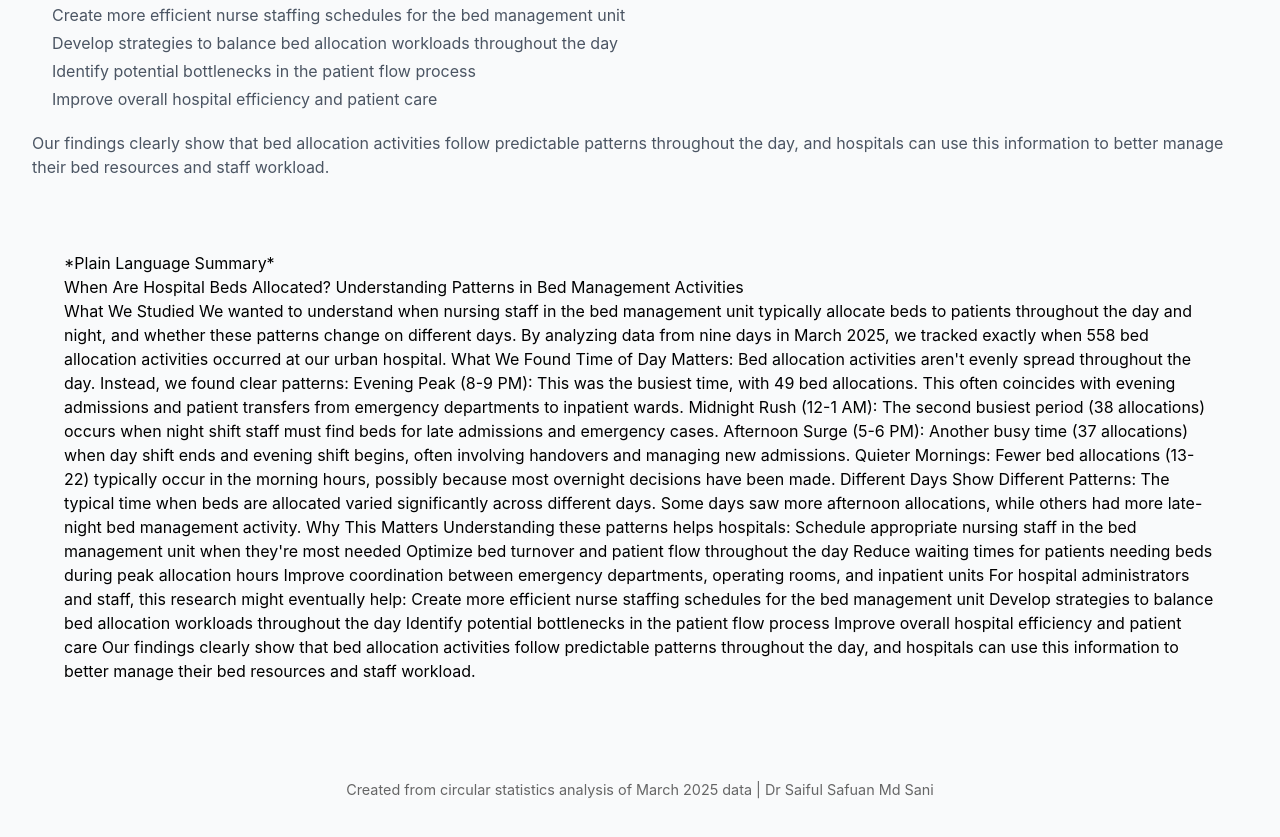
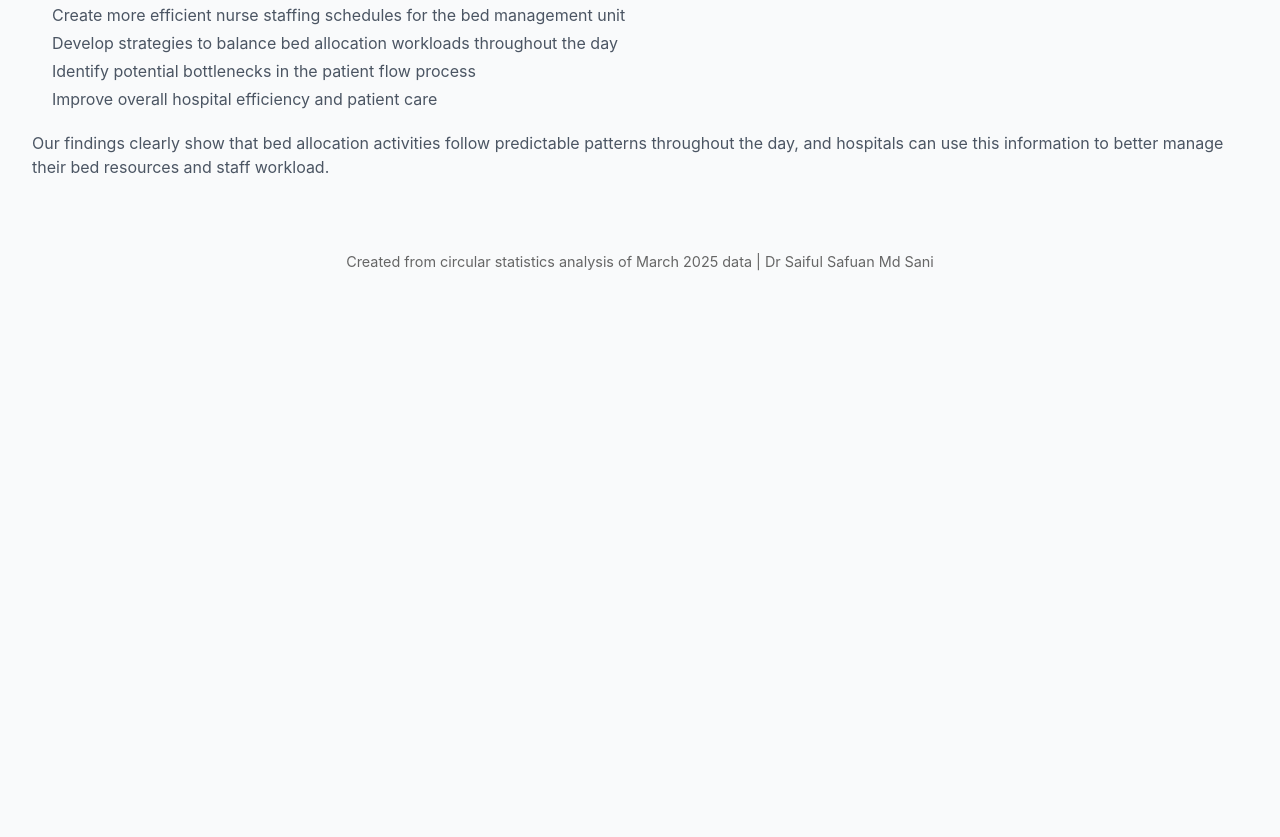
Before and after one commit to dcicantab5/csa-allocation-time, a plain HTML site: page index.html in a window 1280 px wide. Shown: the part 1985-2822 px from the top of the page. After the commit the page ends 2306 px from the top, so only its background shows below. Drawn offline with nearby package versions, Linux system fonts and the light colour scheme.

Commit message:
pls4j index.html

```diff
--- a/index.html
+++ b/index.html
@@ -71,40 +71,6 @@
       </div>
     </main>
 
-    <div class="container">
-        <header class="header"></header>
-          <h2 class="subsection-title">*Plain Language Summary*</h2>
-          <h3>When Are Hospital Beds Allocated? Understanding Patterns in Bed Management Activities</h3>
-          <p>
-What We Studied
-We wanted to understand when nursing staff in the bed management unit typically allocate beds to patients throughout the day and night, and whether these patterns change on different days. By analyzing data from nine days in March 2025, we tracked exactly when 558 bed allocation activities occurred at our urban hospital.
-What We Found
-Time of Day Matters: Bed allocation activities aren't evenly spread throughout the day. Instead, we found clear patterns:
-
-Evening Peak (8-9 PM): This was the busiest time, with 49 bed allocations. This often coincides with evening admissions and patient transfers from emergency departments to inpatient wards.
-Midnight Rush (12-1 AM): The second busiest period (38 allocations) occurs when night shift staff must find beds for late admissions and emergency cases.
-Afternoon Surge (5-6 PM): Another busy time (37 allocations) when day shift ends and evening shift begins, often involving handovers and managing new admissions.
-Quieter Mornings: Fewer bed allocations (13-22) typically occur in the morning hours, possibly because most overnight decisions have been made.
-
-Different Days Show Different Patterns: The typical time when beds are allocated varied significantly across different days. Some days saw more afternoon allocations, while others had more late-night bed management activity.
-Why This Matters
-Understanding these patterns helps hospitals:
-
-Schedule appropriate nursing staff in the bed management unit when they're most needed
-Optimize bed turnover and patient flow throughout the day
-Reduce waiting times for patients needing beds during peak allocation hours
-Improve coordination between emergency departments, operating rooms, and inpatient units
-
-For hospital administrators and staff, this research might eventually help:
-
-Create more efficient nurse staffing schedules for the bed management unit
-Develop strategies to balance bed allocation workloads throughout the day
-Identify potential bottlenecks in the patient flow process
-Improve overall hospital efficiency and patient care
-
-Our findings clearly show that bed allocation activities follow predictable patterns throughout the day, and hospitals can use this information to better manage their bed resources and staff workload.</p>
-        </div>
-
     <footer class="footer">
       <p>Created from circular statistics analysis of March 2025 data | Dr Saiful Safuan Md Sani</p>
     </footer>
```
